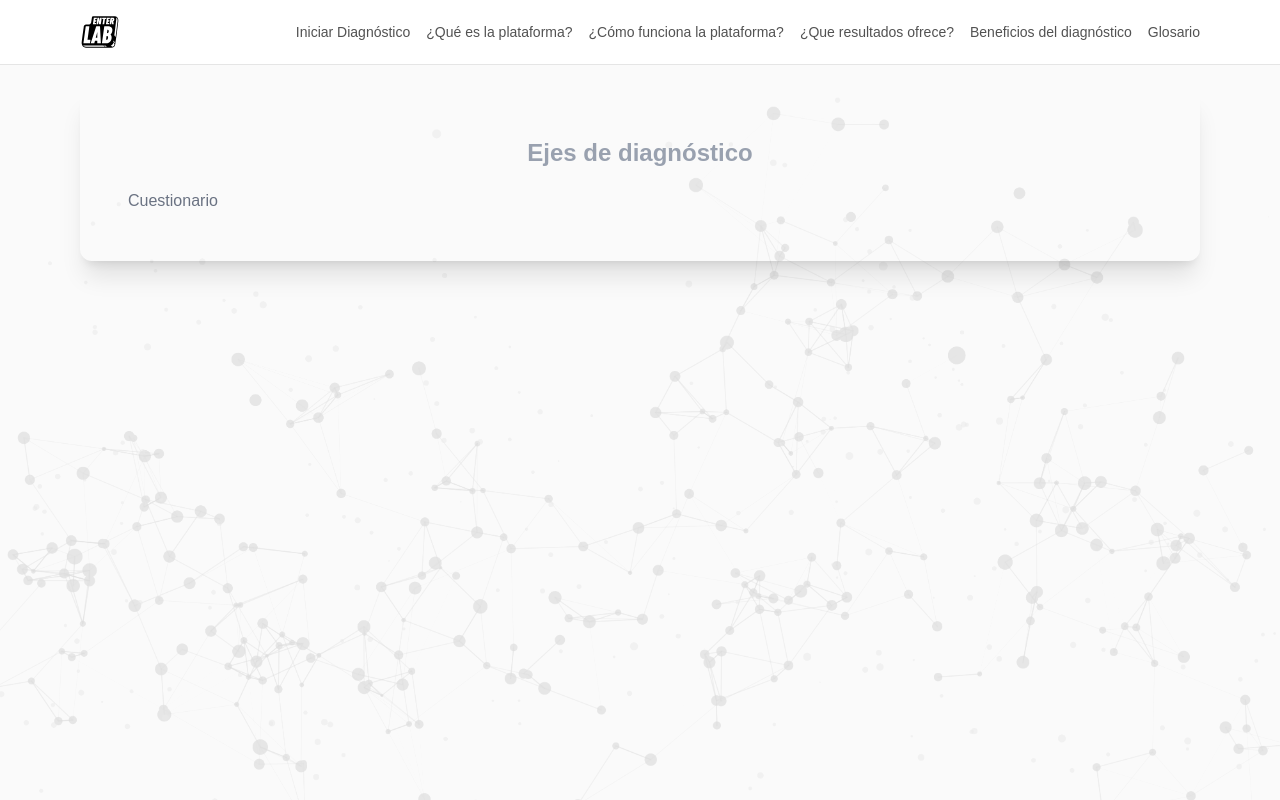
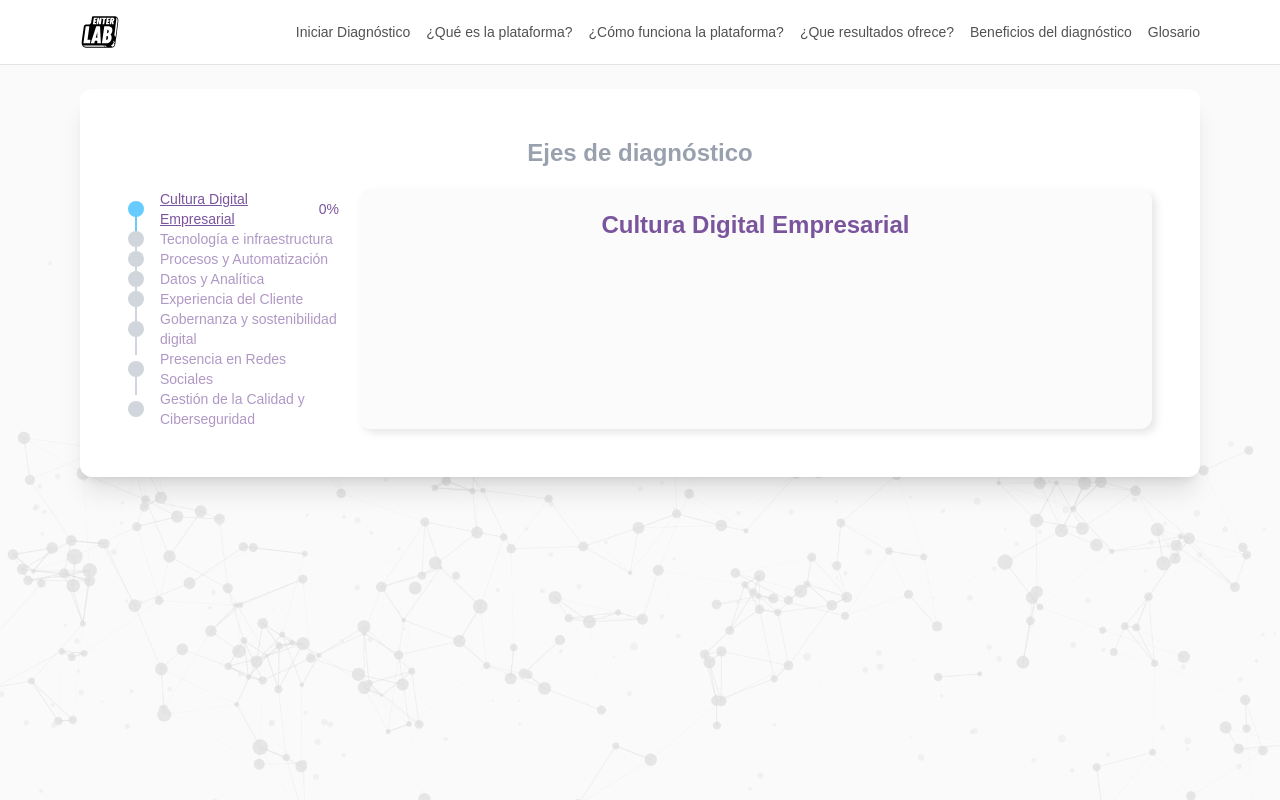
Before and after one commit to Enter-Lab-Org/diagnostico, a Next.js app: page /cuestionario in a window 1280 px wide. Built offline with nearby package versions, Linux system fonts and the light colour scheme.

Commit message:
Enhance layout and styling of Cuestionario components by adding StatusSidebar, updating CSS variables for theming, and improving overall design with new background colors and structure.

```diff
--- /dev/null
+++ b/app/cuestionario/components/StatusSidebar.tsx
@@ -0,0 +1,66 @@
+"use client";
+
+interface StatusItem {
+    id: string;
+    name: string;
+    percentage?: number;
+    isActive?: boolean;
+}
+
+const statusItems: StatusItem[] = [
+    { id: "1", name: "Cultura Digital Empresarial", percentage: 0, isActive: true },
+    { id: "2", name: "Tecnología e infraestructura" },
+    { id: "3", name: "Procesos y Automatización" },
+    { id: "4", name: "Datos y Analítica" },
+    { id: "5", name: "Experiencia del Cliente" },
+    { id: "6", name: "Gobernanza y sostenibilidad digital" },
+    { id: "7", name: "Presencia en Redes Sociales" },
+    { id: "8", name: "Gestión de la Calidad y Ciberseguridad" },
+];
+
+export const StatusSidebar = () => {
+    return (
+        <div className="flex flex-col w-fit">
+            {statusItems.map((item, index) => (
+                <div key={item.id} className="flex items-center relative">
+                    {/* Vertical line connecting dots */}
+                    {index < statusItems.length - 1 && (
+                        <div
+                            className={`absolute left-[7px] top-[14px] w-0.5 h-8 ${
+                                item.isActive ? 'bg-[#66CCFF]' : 'bg-gray-300'
+                            }`}
+                            style={{ zIndex: 0 }}
+                        />
+                    )}
+
+                    {/* Dot */}
+                    <div
+                        className={`relative z-10 w-4 h-4 rounded-full ${
+                            item.isActive
+                                ? 'bg-[#66CCFF]'
+                                : 'bg-gray-300'
+                        }`}
+                    />
+
+                    {/* Text and percentage */}
+                    <div className="ml-4 flex-1 flex items-center justify-between">
+                        <span
+                            className={`text-sm ${
+                                item.isActive
+                                    ? 'text-[#7B549E] underline font-medium'
+                                    : 'text-[#7B549E] opacity-60'
+                            }`}
+                        >
+                            {item.name}
+                        </span>
+                        {item.isActive && item.percentage !== undefined && (
+                            <span className="text-sm text-[#7B549E] ml-4">
+                                {item.percentage}%
+                            </span>
+                        )}
+                    </div>
+                </div>
+            ))}
+        </div>
+    );
+}
--- a/app/cuestionario/layout.tsx
+++ b/app/cuestionario/layout.tsx
@@ -1,8 +1,13 @@
+import { StatusSidebar } from "./components/StatusSidebar";
+
 const CuestionarioLayout = ({ children }: { children: React.ReactNode }) => {
     return (
-        <div className="flex flex-col rounded-xl shadow-xl w-full mx-auto p-12 gap-5 text-gray-500">
+        <div className="flex flex-col rounded-xl shadow-xl w-full mx-auto p-12 gap-5 text-gray-500 bg-white">
             <h1 className="text-2xl font-extrabold text-center text-gray-400">Ejes de diagnóstico</h1>
-            {children}
+            <div className="flex flex-row gap-5">
+                <StatusSidebar />
+                {children}
+            </div>
         </div>
     );
 }
--- a/app/cuestionario/page.tsx
+++ b/app/cuestionario/page.tsx
@@ -1,7 +1,8 @@
 const PageCuestionario = () => (
-    <>
-        <h1>Cuestionario</h1>
-    </>
+    <div className="flex flex-col gap-5 bg-[#fbfbfb] rounded-xl p-5 shadow-[4px_4px_8px_0_rgba(0,0,0,0.1)] w-full">
+        <h1 className="text-primary-purple text-2xl font-extrabold text-center M">Cultura Digital Empresarial</h1>
+
+    </div>
 );
 
 export default PageCuestionario;
--- a/app/globals.css
+++ b/app/globals.css
@@ -58,7 +58,22 @@
   --regular-body: Montserrat Regular;
   --bold-body: Montserrat Bold;
   --medium-body: Montserrat Medium;
+}
 
+@theme {
+  --color-primary-purple: var(--primary-purple);
+  --color-secondary-purple: var(--secondary-purple);
+  --color-primary-blue: var(--primary-blue);
+  --color-primary-green: var(--primary-green);
+  --color-primary-gray: var(--primary-gray);
+  --color-secondary-gray: var(--secondary-gray);
+
+  --font-family-title: var(--title-purple);
+  --font-family-light: var(--light-body);
+  --font-family-light-italic: var(--light-bodyItalic);
+  --font-family-regular: var(--regular-body);
+  --font-family-bold: var(--bold-body);
+  --font-family-medium: var(--medium-body);
 }
 
 body {
```
